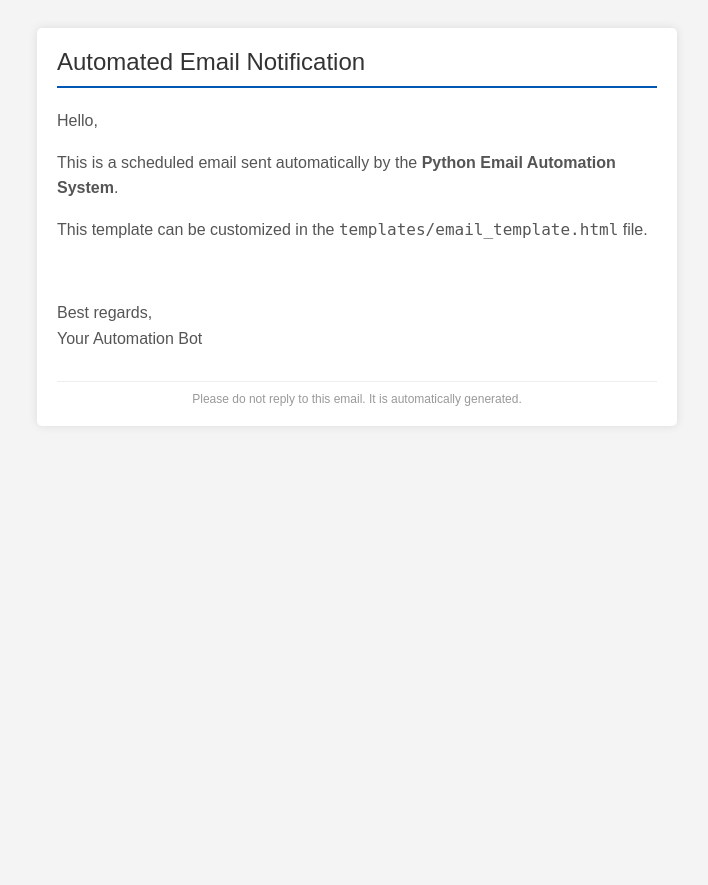
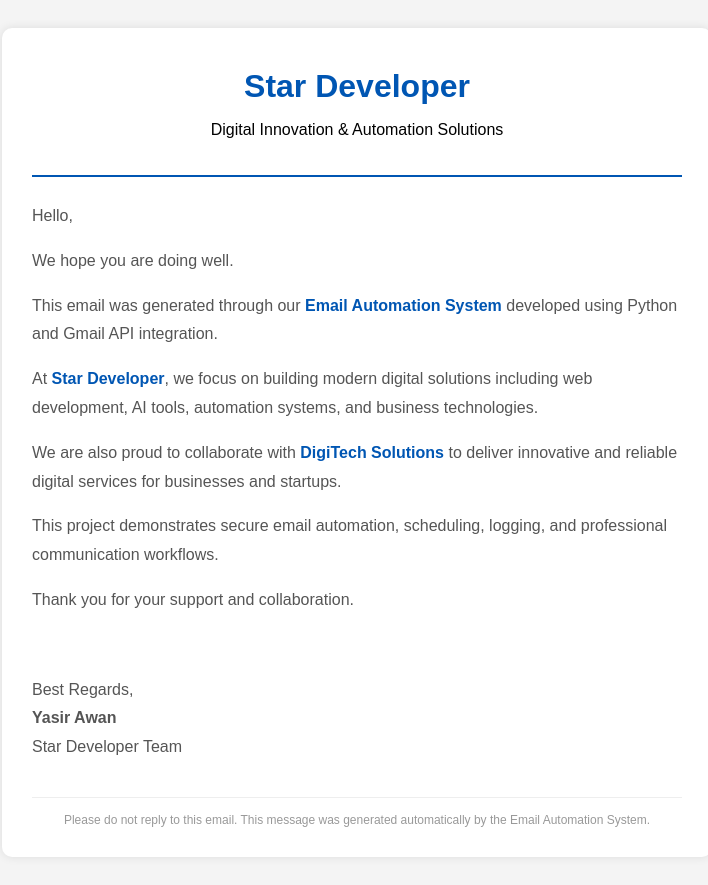
Before and after one commit to YasirAwan4831/ai-email-automation-python-internship, a Python web app: template templates/email_template.html in a window 1280 px wide. Shown: the whole page, without its empty margins (283-991 px from the left). Before the commit the page ends 406 px from the top, so only its background shows below. Run offline with Jinja, Linux system fonts and the light colour scheme; the template is opened without the code that fills it, so the values that code supplies are empty.

Commit message:
Update Email html template

```diff
--- a/templates/email_template.html
+++ b/templates/email_template.html
@@ -2,26 +2,128 @@
 <html>
 <head>
 <style>
-  body { font-family: Arial, sans-serif; background-color: #f4f4f4; padding: 20px; }
-  .container { background-color: #ffffff; padding: 20px; border-radius: 5px; box-shadow: 0 0 10px rgba(0,0,0,0.1); max-width: 600px; margin: auto; }
-  .header { color: #333333; font-size: 24px; border-bottom: 2px solid #0056b3; padding-bottom: 10px; margin-bottom: 20px;}
-  .content { font-size: 16px; color: #555555; line-height: 1.6; }
-  .footer { margin-top: 30px; font-size: 12px; color: #999999; text-align: center; border-top: 1px solid #eeeeee; padding-top: 10px;}
+  body {
+    font-family: Arial, sans-serif;
+    background-color: #f4f4f4;
+    padding: 20px;
+  }
+
+  .container {
+    background-color: #ffffff;
+    padding: 30px;
+    border-radius: 10px;
+    box-shadow: 0 0 10px rgba(0,0,0,0.1);
+    max-width: 650px;
+    margin: auto;
+  }
+
+  .header {
+    text-align: center;
+    border-bottom: 2px solid #0056b3;
+    padding-bottom: 20px;
+    margin-bottom: 25px;
+  }
+
+  .header h1 {
+    color: #0056b3;
+    margin: 10px 0;
+  }
+
+  .content {
+    font-size: 16px;
+    color: #555555;
+    line-height: 1.8;
+  }
+
+  .highlight {
+    color: #0056b3;
+    font-weight: bold;
+  }
+
+  .footer {
+    margin-top: 35px;
+    font-size: 12px;
+    color: #999999;
+    text-align: center;
+    border-top: 1px solid #eeeeee;
+    padding-top: 15px;
+  }
+
+  .button {
+    display: inline-block;
+    margin-top: 20px;
+    padding: 12px 22px;
+    background-color: #0056b3;
+    color: #ffffff !important;
+    text-decoration: none;
+    border-radius: 6px;
+  }
 </style>
 </head>
+
 <body>
+
 <div class="container">
-    <div class="header">Automated Email Notification</div>
+
+  <div class="header">
+
+    <!-- Logo Here -->
+    <!--
+    <img src="YOUR_LOGO_URL_HERE" width="120" alt="Company Logo">
+    -->
+
+    <h1>Star Developer</h1>
+    <p>Digital Innovation & Automation Solutions</p>
+
+  </div>
+
   <div class="content">
+
     <p>Hello,</p>
-      <p>This is a scheduled email sent automatically by the <strong>Python Email Automation System</strong>.</p>
-      <p>This template can be customized in the <code>templates/email_template.html</code> file.</p>
+
+    <p>
+      We hope you are doing well.
+    </p>
+
+    <p>
+      This email was generated through our
+      <span class="highlight">Email Automation System</span>
+      developed using Python and Gmail API integration.
+    </p>
+
+    <p>
+      At <span class="highlight">Star Developer</span>, we focus on building modern digital solutions including web development, AI tools, automation systems, and business technologies.
+    </p>
+
+    <p>
+      We are also proud to collaborate with
+      <span class="highlight">DigiTech Solutions</span>
+      to deliver innovative and reliable digital services for businesses and startups.
+    </p>
+
+    <p>
+      This project demonstrates secure email automation, scheduling, logging, and professional communication workflows.
+    </p>
+
+    <p>
+      Thank you for your support and collaboration.
+    </p>
+
     <br>
-      <p>Best regards,<br>Your Automation Bot</p>
+
+    <p>
+      Best Regards,<br>
+      <strong>Yasir Awan</strong><br>
+      Star Developer Team
+    </p>
+
   </div>
+
   <div class="footer">
-      Please do not reply to this email. It is automatically generated.
+    Please do not reply to this email. This message was generated automatically by the Email Automation System.
   </div>
+
 </div>
+
 </body>
 </html>
```
Lines whose indentation alone changed are shown as unchanged.
